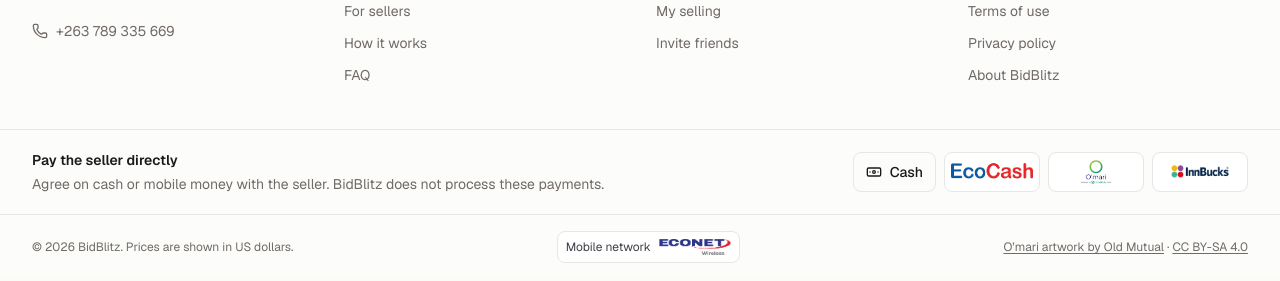
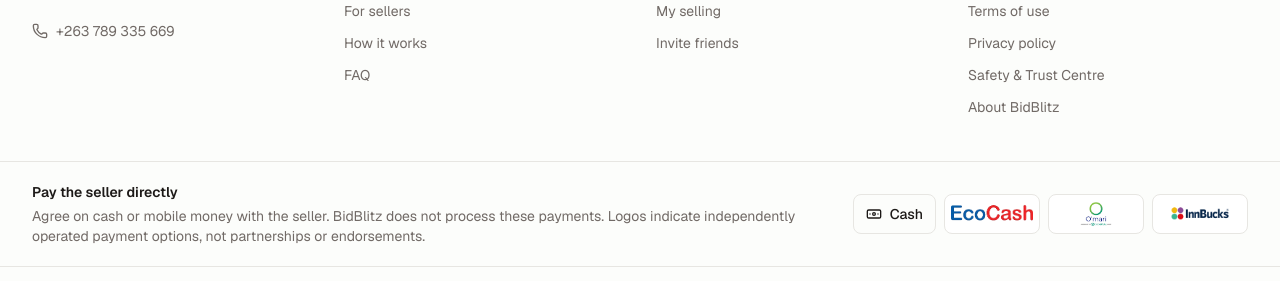
Before and after one commit to AndrewHYN/BidBlitz, a Next.js app: page / in a window 1280 px wide. Shown: the part 1146-1427 px from the top of the page. Built offline with nearby package versions, Linux system fonts and the light colour scheme; no server answers; the database is empty.

Commit message:
legal(nav): link marketplace safety guidance and clarify independent payment brands

```diff
--- a/src/components/site-footer.tsx
+++ b/src/components/site-footer.tsx
@@ -30,6 +30,7 @@ const COLUMNS = [
       { label: "Support tickets", href: "/support/tickets" },
       { label: "Terms of use", href: "/terms" },
       { label: "Privacy policy", href: "/privacy" },
+      { label: "Safety & Trust Centre", href: "/safety" },
       { label: "About BidBlitz", href: "/about" },
     ],
   },
@@ -77,7 +78,7 @@ export function SiteFooter() {
         <div className="page-container grid gap-4 py-5 text-sm lg:grid-cols-[minmax(0,1fr)_auto] lg:items-center">
           <div className="space-y-1">
             <h2 className="font-semibold">Pay the seller directly</h2>
-            <p className="text-muted-foreground">Agree on cash or mobile money with the seller. BidBlitz does not process these payments.</p>
+            <p className="text-muted-foreground">Agree on cash or mobile money with the seller. BidBlitz does not process these payments. Logos indicate independently operated payment options, not partnerships or endorsements.</p>
           </div>
           <ul className="flex flex-wrap items-center gap-2" aria-label="Cash and mobile-wallet options">
             <li className="inline-flex h-10 items-center gap-2 rounded-md border px-3 font-medium"><Banknote className="size-4" aria-hidden /> Cash</li>
```
